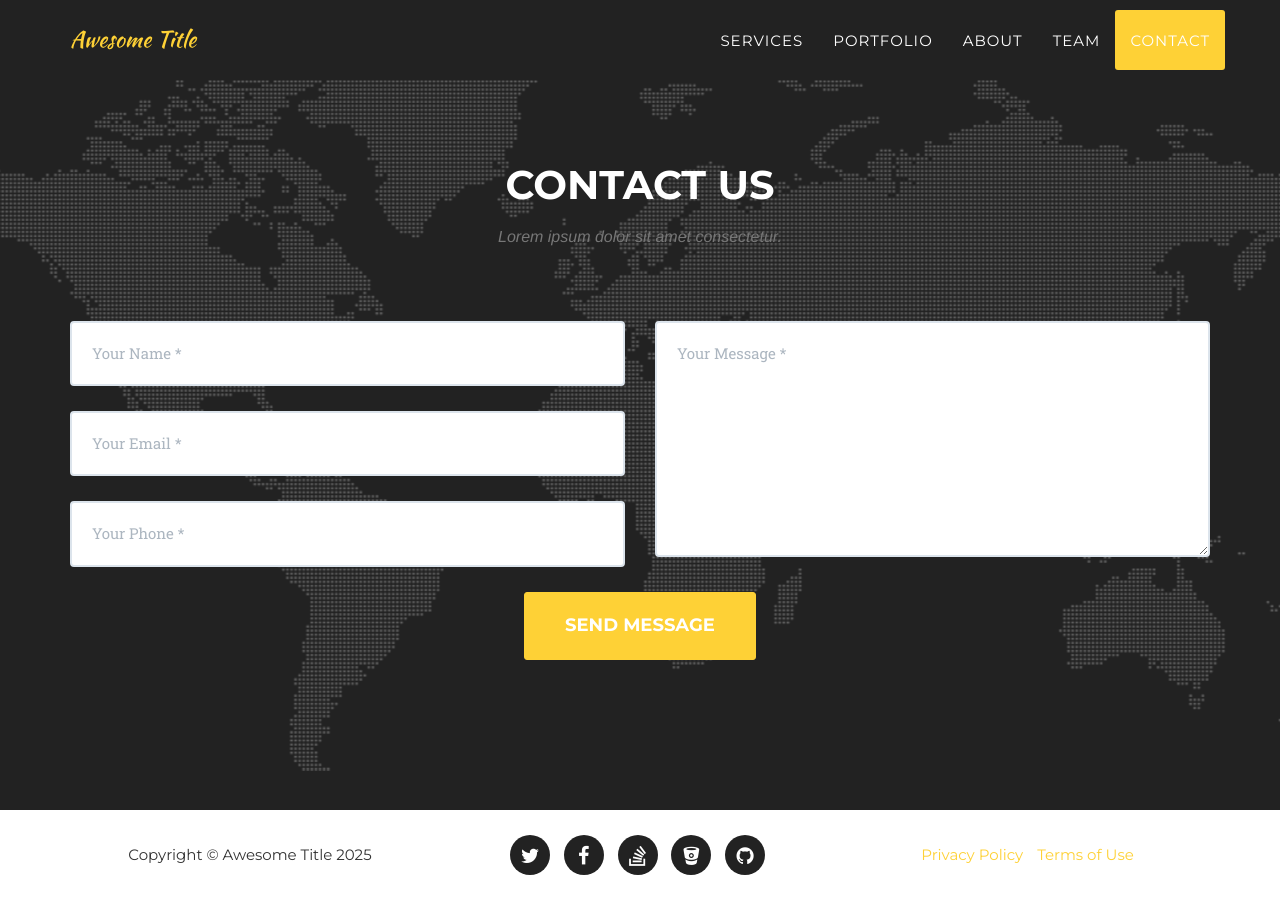
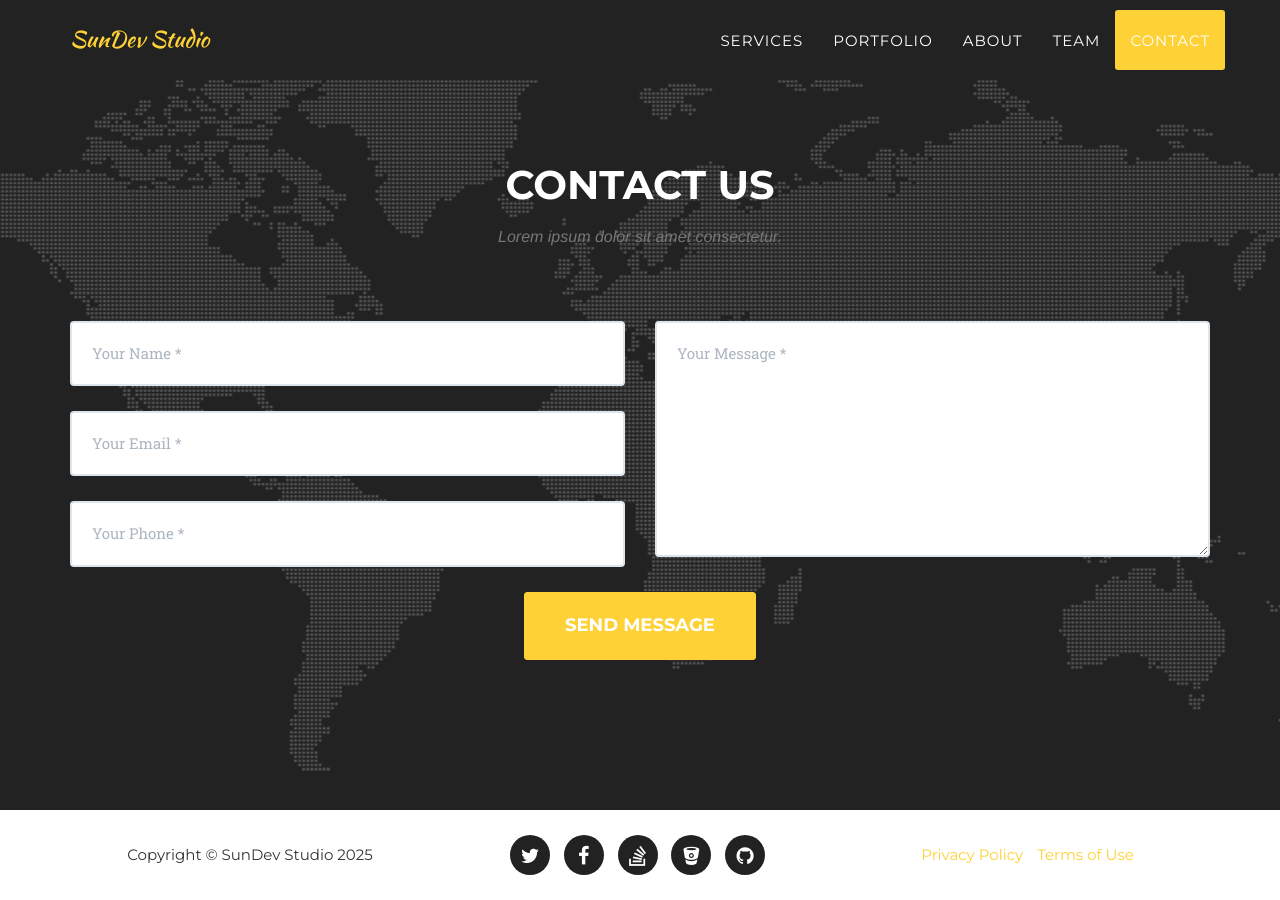
Before and after one commit to JackSunNagle/JackSunNagle.github.io, a Jekyll site: the page built from index.html, in a window 1280 px wide and 900 px high, scrolled down 5636 px. Built offline with Jekyll 4.4.1, drawn with Linux system fonts in a browser that asks for light colours; some web fonts are replaced.

Commit message:
Update _config.yml

```diff
--- a/_config.yml
+++ b/_config.yml
@@ -2,7 +2,7 @@ url: https://jacksunnagle.github.io
 baseurl:
 
 # Site settings
-title: Awesome Title
+title: SunDev Studio
 email: your-email@domain.com
 description: "Write an awesome description for your new site here. You can edit this line in _config.yml. It will appear in your document head meta (for Google search results) and in your feed.xml site description."
 
```
